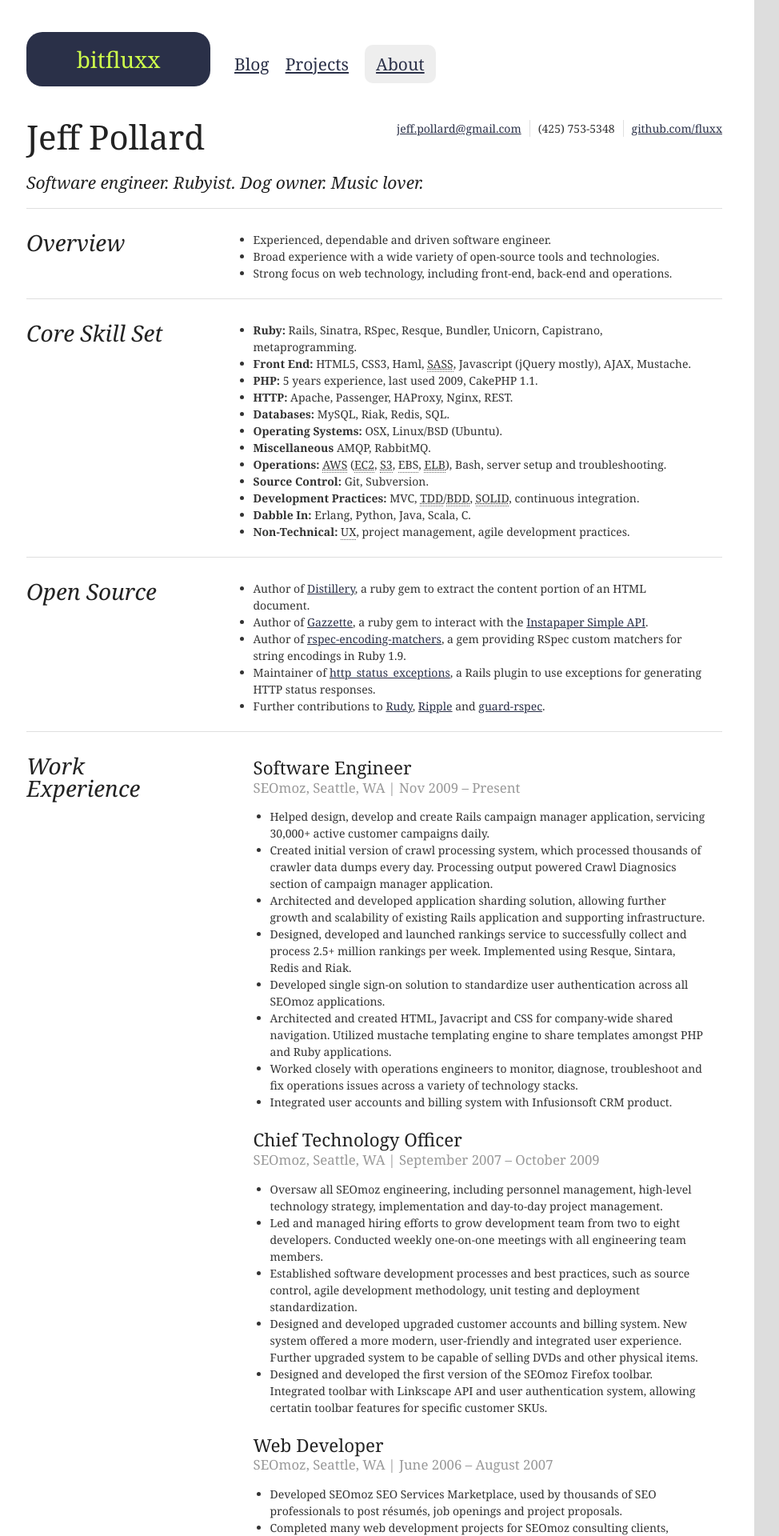
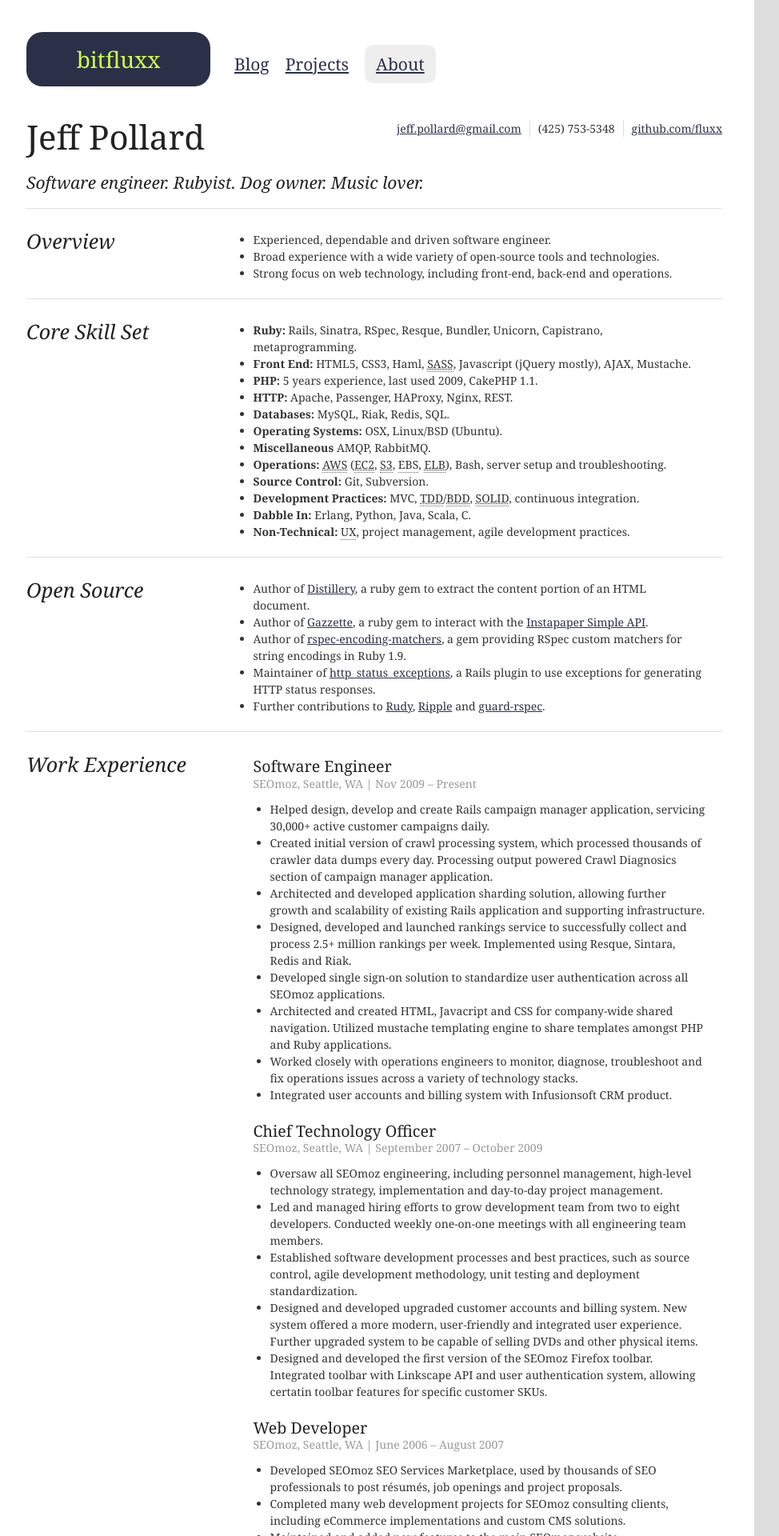
Before and after one commit to Fluxx/bitfluxx.com, a Jekyll site: the page built from resume.html, in a window 1280 px wide. Shown: the top 1920 px of the page at 80% size, without its empty margins (7-981 px from the left). Built offline with Jekyll 4.4.1, drawn with Linux system fonts in a browser that asks for light colours.

Commit message:
Small resume formatting changes

```diff
--- a/_sass/_resume.scss
+++ b/_sass/_resume.scss
@@ -29,7 +29,7 @@
 
     > h1 {
       @include float-left;
-      font-size: 2em;
+      font-size: 1.8em;
       font-style: italic;
       width: 25%;
     }
@@ -68,14 +68,14 @@
         }
 
         h2 {
-          font-size: 1.6em;
+          font-size: 1.4em;
           margin-bottom: 0;
         }
 
         h3 {
           @include inline-block;
           color: #999;
-          font-size: 1.2em;
+          font-size: 1em;
 
           &:last-child:before {
             content: " | ";
--- a/stylesheets/print.css
+++ b/stylesheets/print.css
@@ -1097,7 +1097,7 @@
 article#resume > section > h1 {
   display: inline;
   float: left;
-  font-size: 2em;
+  font-size: 1.8em;
   font-style: italic;
   width: 25%;
 }
@@ -1130,7 +1130,7 @@
 }
 /* line 70, ../_sass/_resume.scss */
 article#resume section#work-experience > ul > li h2, article#resume section#education > ul > li h2 {
-  font-size: 1.6em;
+  font-size: 1.4em;
   margin-bottom: 0;
 }
 /* line 75, ../_sass/_resume.scss */
@@ -1141,7 +1141,7 @@
   vertical-align: middle;
   *vertical-align: auto;
   color: #999;
-  font-size: 1.2em;
+  font-size: 1em;
 }
 /* line 7, ../../../.rvm/gems/ruby-1.9.2-p290@global/gems/compass-0.11.beta.2/frameworks/compass/stylesheets/compass/css3/_inline-block.scss */
 article#resume section#work-experience > ul > li h3, article#resume section#education > ul > li h3 {
--- a/stylesheets/screen.css
+++ b/stylesheets/screen.css
@@ -1254,7 +1254,7 @@
 article#resume > section > h1 {
   display: inline;
   float: left;
-  font-size: 2em;
+  font-size: 1.8em;
   font-style: italic;
   width: 25%;
 }
@@ -1287,7 +1287,7 @@
 }
 /* line 70, ../_sass/_resume.scss */
 article#resume section#work-experience > ul > li h2, article#resume section#education > ul > li h2 {
-  font-size: 1.6em;
+  font-size: 1.4em;
   margin-bottom: 0;
 }
 /* line 75, ../_sass/_resume.scss */
@@ -1298,7 +1298,7 @@
   vertical-align: middle;
   *vertical-align: auto;
   color: #999;
-  font-size: 1.2em;
+  font-size: 1em;
 }
 /* line 7, ../../../.rvm/gems/ruby-1.9.2-p290@global/gems/compass-0.11.beta.2/frameworks/compass/stylesheets/compass/css3/_inline-block.scss */
 article#resume section#work-experience > ul > li h3, article#resume section#education > ul > li h3 {
```
Also changed, not shown: 2 other files.
